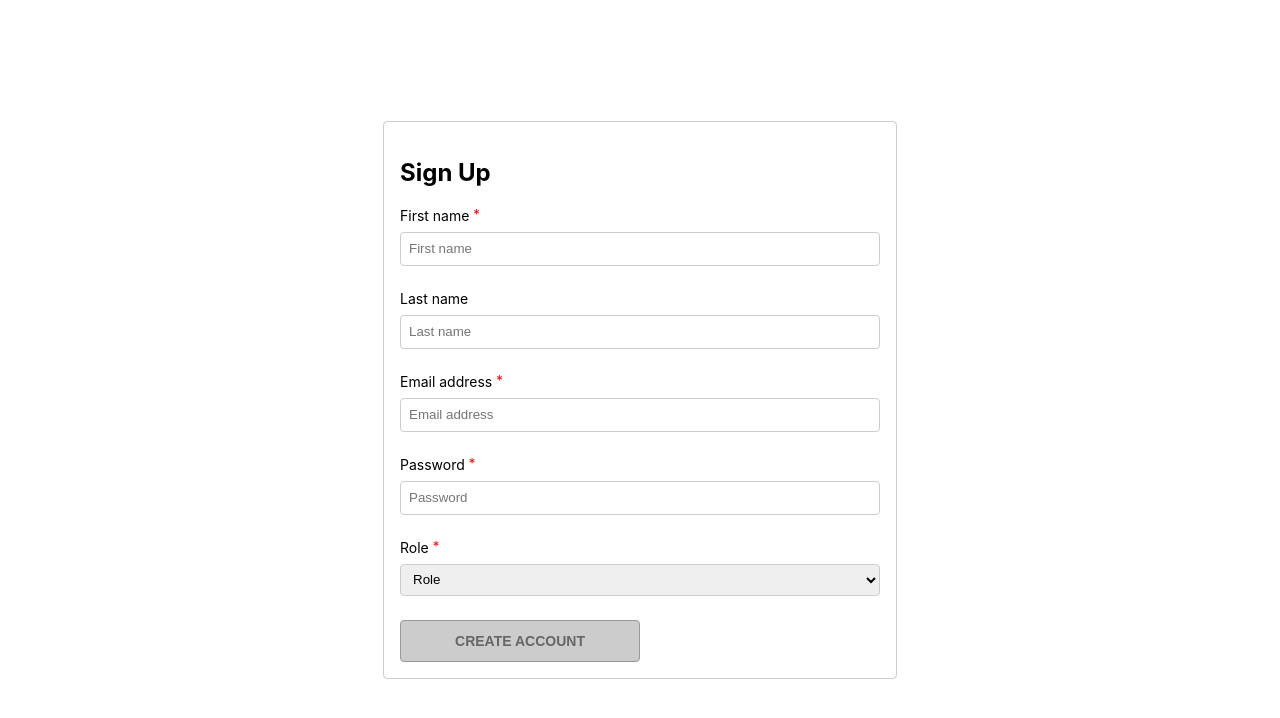
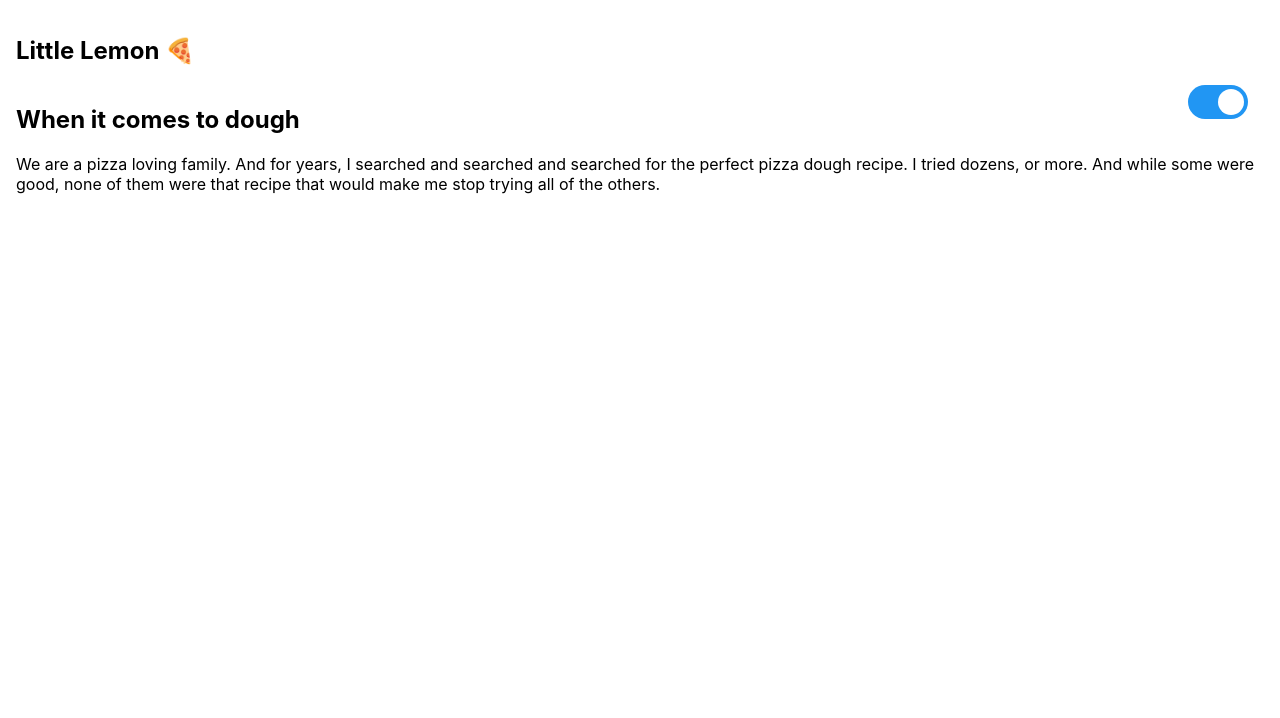
Before and after one commit to ChetreNelson/coursera_advanced_react, a React (Create React App) app in the folder firstapp/: page / in a window 1280 px wide. Shown: the top 718 px of the page. Built offline with nearby package versions, Linux system fonts and the light colour scheme.

Commit message:
context api created and value comsued

```diff
--- a/firstapp/src/App.css
+++ b/firstapp/src/App.css
@@ -1,11 +1,9 @@
 .App {
   display: flex;
-  flex: 1;
-  height: 100vh;
-  justify-content: center;
-  align-items: center;
+  padding: 16px;
+  flex-direction: column;
+  min-height: 100vh;
 }
-
 fieldset {
   display: flex;
   width: 480px;
--- a/firstapp/src/App.js
+++ b/firstapp/src/App.js
@@ -1,4 +1,6 @@
 import "./App.css";
+import { Header, Page } from "./Context";
+import { useTheme } from "./Context/utils/contexts";
 import DessertsList from "./DessertList";
 import StudentForm from "./Form/StudentForm";
 
@@ -26,13 +28,24 @@ const desserts = [
 ];
 
 function App() {
+  const { theme } = useTheme();
+
   return (
-    <div className="App">
+    <div
+      className="App"
+      style={{
+        backgroundColor: theme === "light" ? "white" : "black",
+      }}
+    >
       {/* <h2>List of low calorie desserts:</h2>
       <ul>
         <DessertsList props={desserts} />
       </ul> */}
-      <StudentForm/>
+      {/* <StudentForm/>
+       */}
+
+      <Header />
+      <Page />
     </div>
   );
 }
--- /dev/null
+++ b/firstapp/src/Context/index.js
@@ -0,0 +1,61 @@
+import Switch from "./switch";
+import { useTheme } from "./utils/contexts";
+
+const Title = ({ children }) => {
+  const { theme } = useTheme();
+  return (
+    <h2
+      style={{
+        color: theme === "light" ? "black" : "white",
+      }}
+    >
+      {children}
+    </h2>
+  );
+};
+
+const Paragraph = ({ children }) => {
+  const { theme } = useTheme();
+  return (
+    <p
+      style={{
+        color: theme === "light" ? "black" : "white",
+      }}
+    >
+      {children}
+    </p>
+  );
+};
+
+const Content = () => {
+  return (
+    <div>
+      <Paragraph>
+        We are a pizza loving family. And for years, I searched and searched and
+        searched for the perfect pizza dough recipe. I tried dozens, or more.
+        And while some were good, none of them were that recipe that would make
+        me stop trying all of the others.
+      </Paragraph>
+    </div>
+  );
+};
+
+const Header = () => {
+  return (
+    <header>
+      <Title>Little Lemon 🍕</Title>
+      <Switch />
+    </header>
+  );
+};
+
+const Page = () => {
+  return (
+    <div className="Page">
+      <Title>When it comes to dough</Title>
+      <Content />
+    </div>
+  );
+};
+
+export { Header, Page };
--- /dev/null
+++ b/firstapp/src/Context/switch/Styles.css
@@ -0,0 +1,61 @@
+.switch {
+    position: absolute;
+    display: inline-block;
+    right: 32px;
+    width: 60px;
+    height: 34px;
+}
+
+/* Hide default HTML checkbox */
+.switch input {
+    opacity: 0;
+    width: 0;
+    height: 0;
+}
+
+/* The slider */
+.slider {
+    position: absolute;
+    cursor: pointer;
+    top: 0;
+    left: 0;
+    right: 0;
+    bottom: 0;
+    background-color: #ccc;
+    -webkit-transition: .4s;
+    transition: .4s;
+}
+
+.slider:before {
+    position: absolute;
+    content: "";
+    height: 26px;
+    width: 26px;
+    left: 4px;
+    bottom: 4px;
+    background-color: white;
+    -webkit-transition: .4s;
+    transition: .4s;
+}
+
+input:checked + .slider {
+    background-color: #2196F3;
+}
+
+input:focus + .slider {
+    box-shadow: 0 0 1px #2196F3;
+}
+
+input:checked + .slider:before {
+    -webkit-transform: translateX(26px);
+    -ms-transform: translateX(26px);
+    transform: translateX(26px);
+}
+
+.slider.round {
+    border-radius: 34px;
+}
+
+.slider.round:before {
+    border-radius: 50%;
+}
--- /dev/null
+++ b/firstapp/src/Context/switch/index.js
@@ -0,0 +1,18 @@
+import { useTheme } from "../utils/contexts";
+import "./Styles.css";
+
+const Switch = () => {
+  const { theme, toggleTheme } = useTheme();
+  return (
+    <label className="switch">
+      <input
+        onChange={toggleTheme}
+        type="checkbox"
+        checked={theme === "light"}
+      />
+      <span className="slider round" />
+    </label>
+  );
+};
+
+export default Switch;
--- /dev/null
+++ b/firstapp/src/Context/utils/contexts.js
@@ -0,0 +1,18 @@
+import { createContext, useContext, useState } from "react";
+
+const ThemeContext = createContext(undefined);
+
+export const ThemeProvider = ({ children }) => {
+  const [theme, setTheme] = useState("light");
+
+  const toggleTheme = () => {
+    setTheme((prevTheme) => (prevTheme === "light" ? "dark" : "light"));
+  };
+  return (
+    <ThemeContext.Provider value={{ theme, toggleTheme }}>
+      {children}
+    </ThemeContext.Provider>
+  );
+};
+
+export const useTheme = () => useContext(ThemeContext);
--- a/firstapp/src/index.js
+++ b/firstapp/src/index.js
@@ -1,13 +1,16 @@
-import React from 'react';
-import ReactDOM from 'react-dom/client';
-import './index.css';
-import App from './App';
-import reportWebVitals from './reportWebVitals';
+import React from "react";
+import ReactDOM from "react-dom/client";
+import "./index.css";
+import App from "./App";
+import reportWebVitals from "./reportWebVitals";
+import { ThemeProvider } from "./Context/utils/contexts";
 
-const root = ReactDOM.createRoot(document.getElementById('root'));
+const root = ReactDOM.createRoot(document.getElementById("root"));
 root.render(
   <React.StrictMode>
-    <App />
+    <ThemeProvider>
+      <App />
+    </ThemeProvider>
   </React.StrictMode>
 );
 
```
